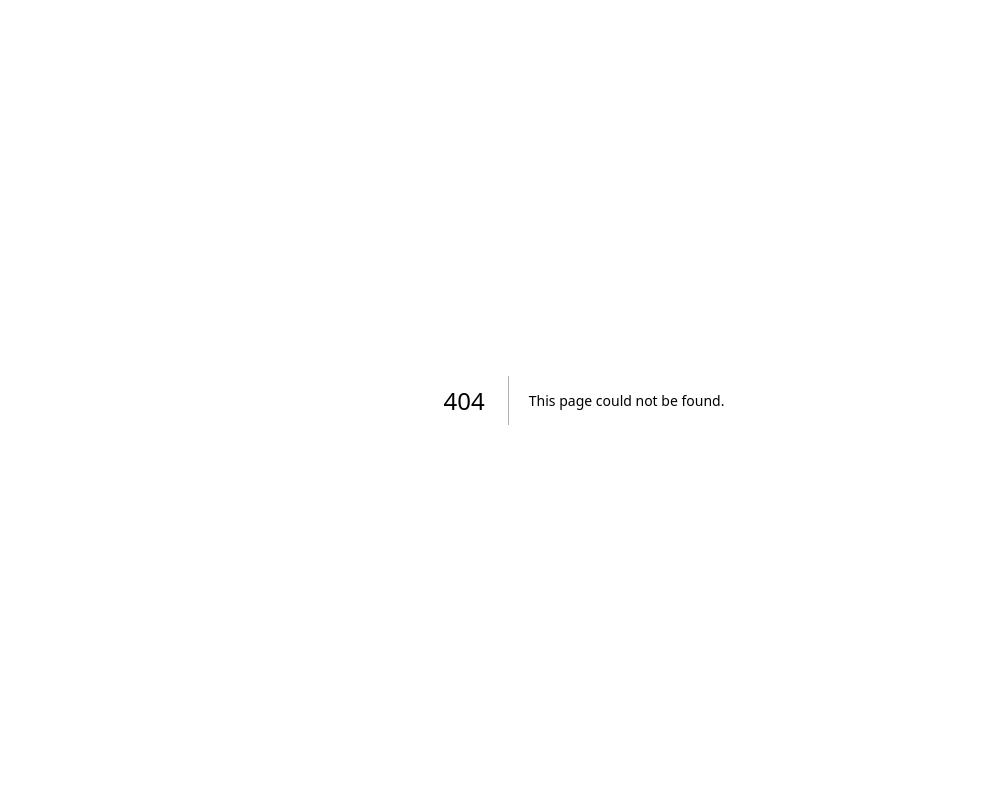
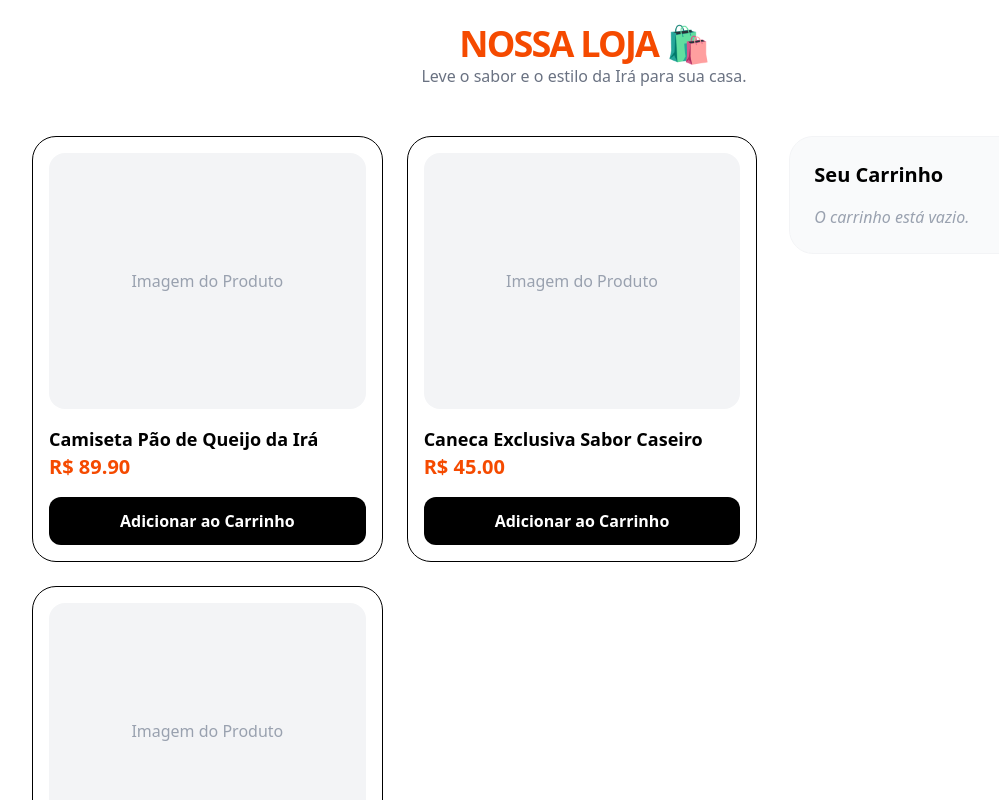
Before and after one commit to SjrPovoas/paodequeijodaira, a Next.js app: page /loja in a window 1280 px wide. Before the commit this address had no page. Shown: the top 800 px of the page, without its empty margins (56-1055 px from the left). Built offline with nearby package versions, Linux system fonts and the light colour scheme.

Commit message:
Create loja.js

```diff
--- /dev/null
+++ b/src/pages/loja.js
@@ -0,0 +1,129 @@
+import { useState } from 'react';
+import Head from 'next/head';
+import Frete from '../components/Frete'; // Componente que criamos anteriormente
+import { useRouter } from 'next/router';
+
+export default function Loja() {
+  const router = useRouter();
+
+  // Lista de Produtos (Pode vir do Supabase no futuro)
+  const produtos = [
+    { id: 1, nome: 'Camiseta Pão de Queijo da Irá', preco: 89.90, img: '/camiseta.jpg' },
+    { id: 2, nome: 'Caneca Exclusiva Sabor Caseiro', preco: 45.00, img: '/caneca.jpg' },
+    { id: 3, nome: 'Avental Profissional da Irá', preco: 120.00, img: '/avental.jpg' },
+  ];
+
+  const [carrinho, setCarrinho] = useState([]);
+  const [valorFrete, setValorFrete] = useState(0);
+  const [dadosFrete, setDadosFrete] = useState(null);
+
+  // Adicionar ao carrinho
+  const adicionarAoCarrinho = (produto) => {
+    setCarrinho([...carrinho, { ...produto, quantidade: 1 }]);
+  };
+
+  const subtotal = carrinho.reduce((acc, item) => acc + item.preco, 0);
+
+  // Função para ir ao checkout levando os dados
+  const irParaCheckout = () => {
+    // Salvamos temporariamente no localStorage para o Checkout ler
+    localStorage.setItem('carrinho_ira', JSON.stringify({
+      itens: carrinho,
+      subtotal: subtotal,
+      frete: valorFrete,
+      total: subtotal + valorFrete,
+      endereco: dadosFrete
+    }));
+    router.push('/checkout');
+  };
+
+  return (
+    <div className="min-h-screen bg-white">
+      <Head>
+        <title>Loja Oficial | Pão de Queijo da Irá</title>
+        <meta name="description" content="Garanta os produtos exclusivos da Irá: Camisetas, Canecas e mais." />
+      </Head>
+
+      <main className="max-w-6xl mx-auto p-6">
+        <header className="mb-12 text-center">
+          <h1 className="text-4xl font-black text-orange-600 uppercase tracking-tighter">
+            Nossa Loja 🛍️
+          </h1>
+          <p className="text-gray-500">Leve o sabor e o estilo da Irá para sua casa.</p>
+        </header>
+
+        <div className="grid md:grid-cols-3 gap-8">
+          {/* LISTA DE PRODUTOS */}
+          <section className="md:col-span-2 grid grid-cols-1 sm:grid-cols-2 gap-6">
+            {produtos.map((prod) => (
+              <div key={prod.id} className="border rounded-3xl p-4 hover:shadow-xl transition">
+                <div className="bg-gray-100 h-64 rounded-2xl mb-4 flex items-center justify-center">
+                   {/* <img src={prod.img} alt={prod.nome} className="max-h-full" /> */}
+                   <span className="text-gray-400">Imagem do Produto</span>
+                </div>
+                <h3 className="font-bold text-lg">{prod.nome}</h3>
+                <p className="text-orange-600 font-black text-xl mb-4">R$ {prod.preco.toFixed(2)}</p>
+                <button
+                  onClick={() => adicionarAoCarrinho(prod)}
+                  className="w-full bg-black text-white py-3 rounded-xl font-bold hover:scale-105 transition"
+                >
+                  Adicionar ao Carrinho
+                </button>
+              </div>
+            ))}
+          </section>
+
+          {/* RESUMO DO CARRINHO (Lado Direito) */}
+          <aside className="bg-gray-50 p-6 rounded-3xl border border-gray-100 h-fit sticky top-6">
+            <h2 className="text-xl font-bold mb-4">Seu Carrinho</h2>
+
+            {carrinho.length === 0 ? (
+              <p className="text-gray-400 italic">O carrinho está vazio.</p>
+            ) : (
+              <>
+                <div className="space-y-3 mb-6">
+                  {carrinho.map((item, index) => (
+                    <div key={index} className="flex justify-between text-sm">
+                      <span>1x {item.nome}</span>
+                      <span className="font-bold">R$ {item.preco.toFixed(2)}</span>
+                    </div>
+                  ))}
+                </div>
+
+                <hr className="mb-6" />
+
+                <Frete onFreteCalculado={(dados) => {
+                  setValorFrete(dados.valor);
+                  setDadosFrete(dados);
+                }} />
+
+                <div className="mt-6 space-y-2">
+                  <div className="flex justify-between text-gray-600">
+                    <span>Subtotal:</span>
+                    <span>R$ {subtotal.toFixed(2)}</span>
+                  </div>
+                  <div className="flex justify-between text-green-600">
+                    <span>Frete:</span>
+                    <span>{valorFrete > 0 ? `R$ ${valorFrete.toFixed(2)}` : 'A calcular'}</span>
+                  </div>
+                  <div className="flex justify-between text-2xl font-black pt-2 border-t">
+                    <span>Total:</span>
+                    <span>R$ {(subtotal + valorFrete).toFixed(2)}</span>
+                  </div>
+                </div>
+
+                <button
+                  onClick={irParaCheckout}
+                  disabled={carrinho.length === 0 || valorFrete === 0}
+                  className="w-full mt-6 bg-orange-600 text-white py-4 rounded-2xl font-bold text-lg hover:bg-orange-700 disabled:bg-gray-300 transition"
+                >
+                  Finalizar Compra
+                </button>
+              </>
+            )}
+          </aside>
+        </div>
+      </main>
+    </div>
+  );
+  }
```
